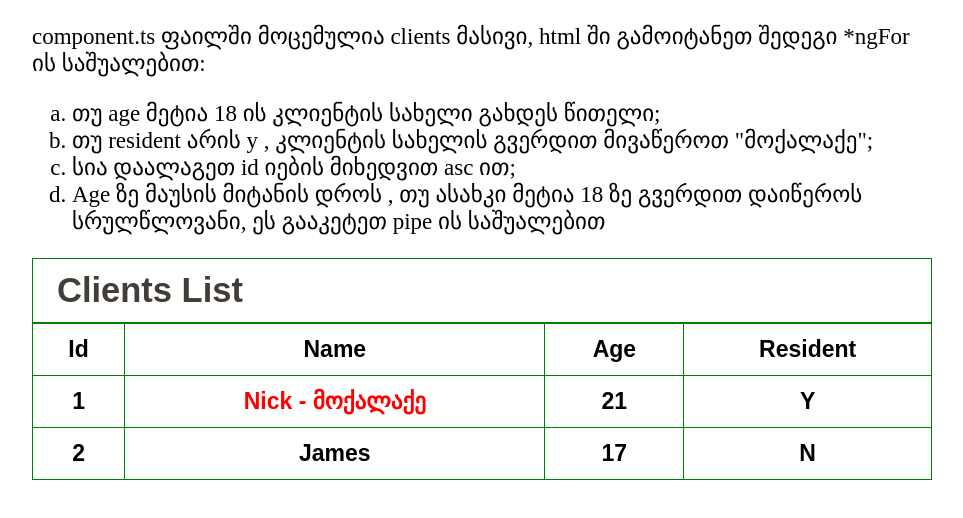
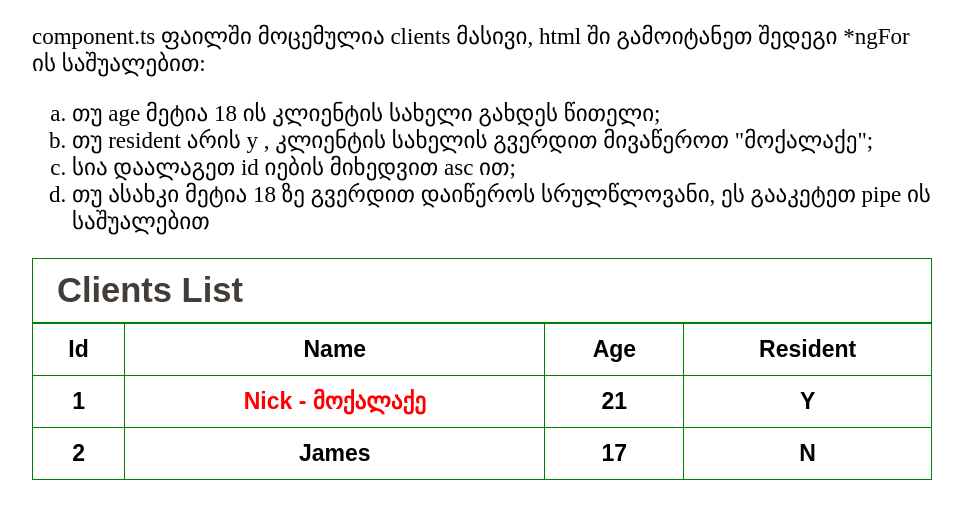
Before and after one commit to gptskialadze/bog-training, an Angular app: page / in a window 1280 px wide. Shown: the top 518 px of the page, without its empty margins (158-1121 px from the left). Built offline with nearby package versions, Linux system fonts and the light colour scheme.

Commit message:
change desc

```diff
--- a/src/app/app.component.html
+++ b/src/app/app.component.html
@@ -6,7 +6,7 @@
     <li>თუ age მეტია 18 ის კლიენტის სახელი გახდეს წითელი;</li>
     <li>თუ resident არის y , კლიენტის სახელის გვერდით მივაწეროთ "მოქალაქე"; </li>
     <li>სია დაალაგეთ id იების მიხედვით asc ით;</li>
-    <li>Age ზე მაუსის მიტანის დროს , თუ ასახკი მეტია 18 ზე გვერდით დაიწეროს სრულწლოვანი, ეს გააკეტეთ pipe ის საშუალებით</li>
+    <li>თუ ასახკი მეტია 18 ზე გვერდით დაიწეროს სრულწლოვანი, ეს გააკეტეთ pipe ის საშუალებით</li>
 </ol>
 
 </div>
```
